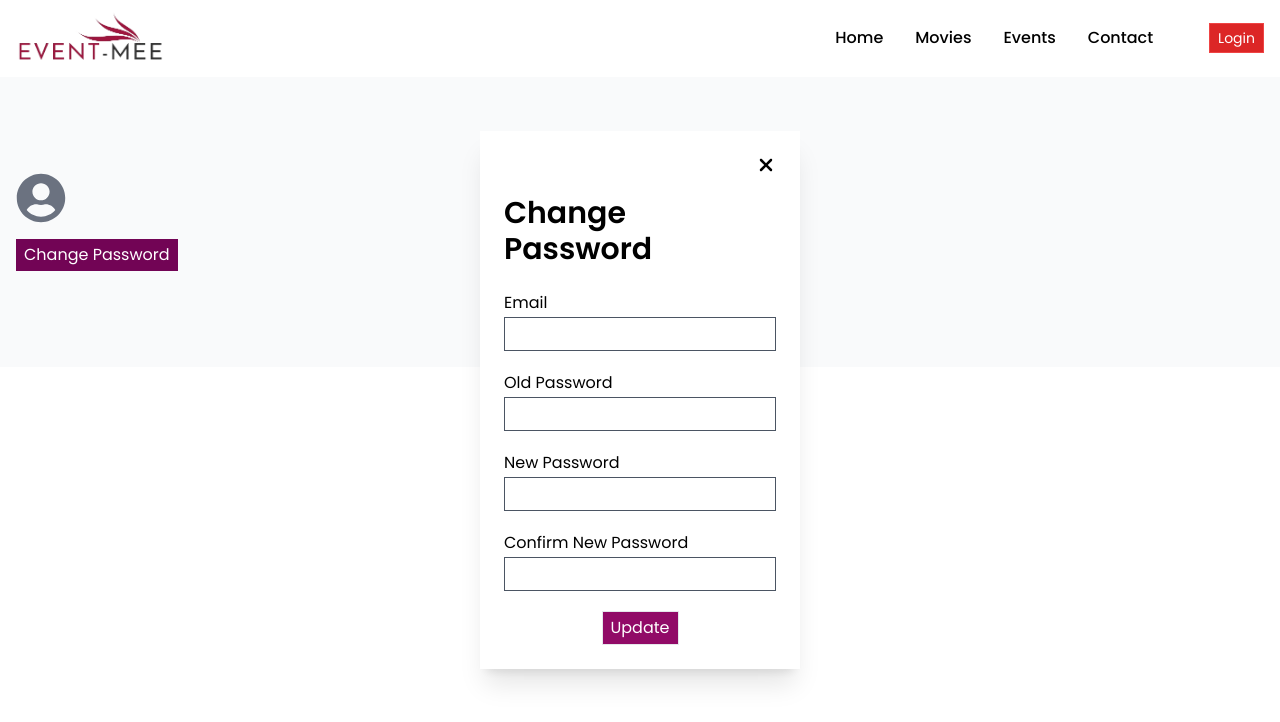
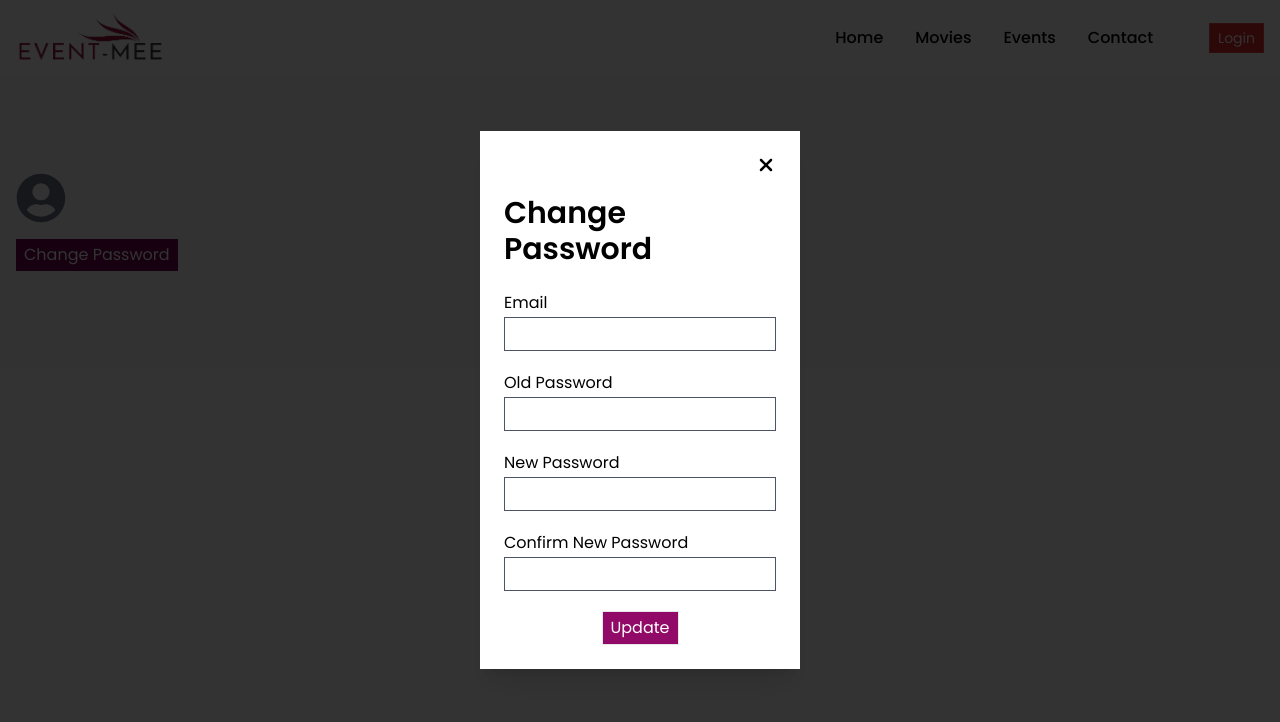
Before and after one commit to kanxa12345/Event-Mee, a Next.js app in the folder client/: page /profile in a window 1280 px wide. Both pictures are taken after a click on the button "Change Password". Shown: the top 722 px of the page. Built offline with nearby package versions, Linux system fonts and the light colour scheme.

Commit message:
made some minor changes

```diff
--- a/client/src/app/(user)/profile/page.js
+++ b/client/src/app/(user)/profile/page.js
@@ -65,7 +65,8 @@ const Profile = () => {
         <div className="w-3/5"></div>
       </section>
       {openModal && (
-        <div className="fixed left-1/2 -translate-x-1/2 top-1/2 -translate-y-1/2 w-1/4 p-6 bg-white shadow-xl flex flex-col items-end gap-5">
+        <div className="fixed inset-0 z-50 w-full h-full bg-black bg-opacity-80 flex justify-center items-center">
+          <div className="w-1/4 p-6 bg-white shadow-xl flex flex-col items-end gap-5">
             <button onClick={() => setOpenModal(false)}>
               <FaXmark className="text-xl" />
             </button>
@@ -199,6 +200,7 @@ const Profile = () => {
               </Formik>
             </div>
           </div>
+        </div>
       )}
     </>
   );
--- a/client/src/components/header/page.js
+++ b/client/src/components/header/page.js
@@ -5,9 +5,11 @@ import Link from "next/link";
 import React, { useState } from "react";
 import { useDispatch, useSelector } from "react-redux";
 import { FaRegUserCircle } from "react-icons/fa";
+import { useRouter } from "next/navigation";
 
 const Header = () => {
   const dispatch = useDispatch();
+  const router = useRouter();
   const { isLogin, userDetail } = useSelector((state) => state.user);
   const [openModal, setOpenModal] = useState(false);
   return (
@@ -62,9 +64,13 @@ const Header = () => {
                       <Link href="/profile" className="inline-block w-full">
                         Your Profile
                       </Link>
+                      <Link href="#" className="inline-block w-full">
+                        Your Show
+                      </Link>
                       <button
                         onClick={() => {
                           dispatch(logoutUser());
+                          router.push("/");
                         }}
                         className="w-full text-start"
                       >
```
Lines whose indentation alone changed are shown as unchanged.
